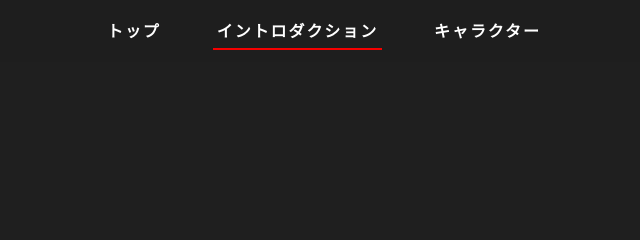
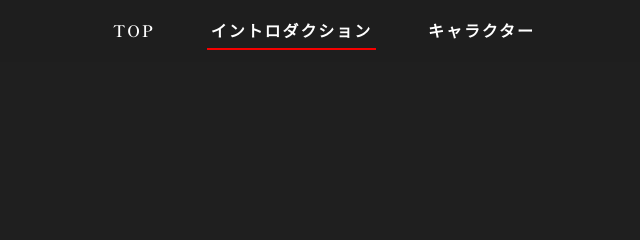
Before and after one commit to 0T0784/MysterySolutionCompany_DailyLife, a plain HTML site: page index.html in a window 1280 px wide. Shown: the top 240 px of the page, 316-956 px from the left. Drawn offline with Linux system fonts and the light colour scheme.

Commit message:
Change link text from 'トップ' to 'TOP'

```diff
--- a/index.html
+++ b/index.html
@@ -100,7 +100,7 @@ footer p{margin:.2em 0}
 
 <header>
   <nav class="nav" aria-label="メニュー">
-    <a href="#top">トップ</a>
+    <a href="#top">TOP</a>
     <a href="#intro">イントロダクション</a>
     <a href="#chara">キャラクター</a>
   </nav>
```
